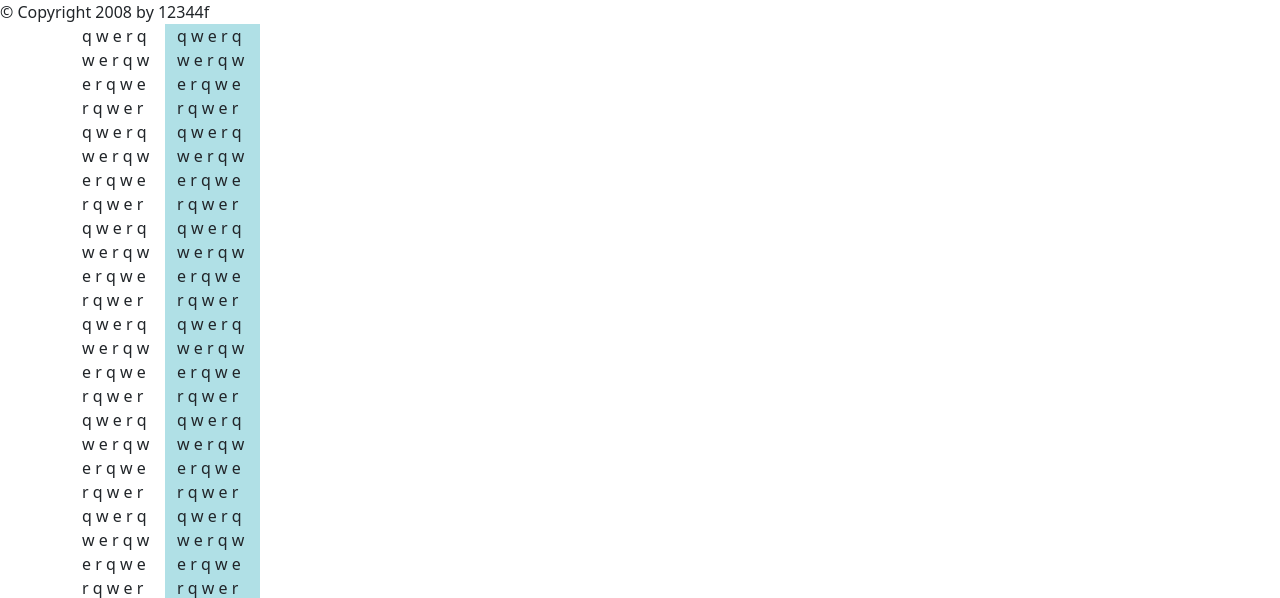
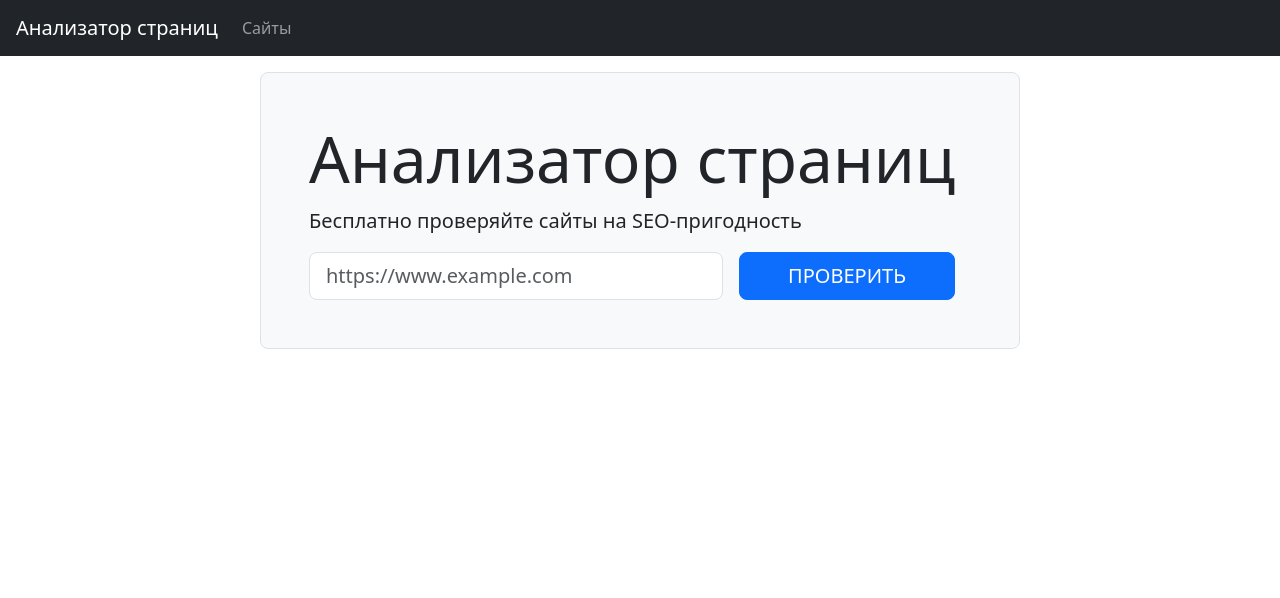
Before and after one commit to zitaker/page-analyzer, a Flask app: page / in a window 1280 px wide. Shown: the top 598 px of the page. After the commit the page ends 349 px from the top, so only its background shows below. Run offline with Flask 2, Linux system fonts and the light colour scheme.

Commit message:
[010] control point step 2

```diff
--- a/page_analyzer/templates/base.html
+++ b/page_analyzer/templates/base.html
@@ -1,19 +1,34 @@
 <!DOCTYPE html>
 <html lang="en">
 <head>
-    {% block head %}
     <link rel="stylesheet" href="style.css" />
     <link href="https://cdn.jsdelivr.net/npm/bootstrap@5.3.1/dist/css/bootstrap.min.css" rel="stylesheet" integrity="sha384-4bw+/aepP/YC94hEpVNVgiZdgIC5+VKNBQNGCHeKRQN+PtmoHDEXuppvnDJzQIu9" crossorigin="anonymous">
-    <title>{% block title %}{% endblock %} - My Webpage</title>
-    {% endblock %}
+    <title>{% block title %}{% endblock %}</title>
 </head>
 <body>
-    <div id="content">{% block content %}{% endblock %}</div>
-    <div id="footer">
-        {% block footer %}
 
-        {% endblock %}
+<div id="footer">
+    <header class="flex-shrink-0">
+        <nav class="navbar navbar-expand-md navbar-dark bg-dark px-3">
+          <a class="navbar-brand" href="/">Анализатор страниц</a>
+          <div id="navbarNav">
+              <ul class="navbar-nav">
+                <li class="nav-item"><a class="nav-link " href="/urls">Сайты</a></li>
+              </ul>
+
+          </div>
+        </nav>
+      </header>
+</div>
+
+<main class="flex-grow-1">
+    <div class="container-lg mt-3">
+        <h1>{% block h1 %}{% endblock %}</h1>
+    {% block main %}
+    {% endblock %}
     </div>
+</main>
+
 
         <div class="container">
           <div class="row">
@@ -28,9 +43,11 @@
 
                 {% endblock %}
             </div>
+          </div>
+        </div>
 
 
-          </div>
-        </div>
+
+
 </body>
 </html>
--- a/page_analyzer/templates/index.html
+++ b/page_analyzer/templates/index.html
@@ -1,26 +1,16 @@
 {% extends "base.html" %}
-  {% block footer %}
-        &copy; Copyright 2008 by 12344f
 
-    {% endblock %}
+{% block title %}Анализатор страниц{% endblock %}
 
-    {% block qwerty %}
-         q w e r   q w e r   q w e r   q w e r   q w e r   q w e r   q w e r   q w e r
- q w e r   q w e r   q w e r   q w e r   q w e r   q w e r   q w e r
- q w e r   q w e r   q w e r   q w e r   q w e r   q w e r   q w e r   q w e r
- q w e r   q w e r   q w e r   q w e r   q w e r   q w e r   q w e r
- q w e r   q w e r   q w e r   q w e r   q w e r   q w e r   q w e r
- q w e r   q w e r   q w e r   q w e r   q w e r   q w e r   q w e r   q w e r   q w e r
- q w e r   q w e r   q w e r   q w e r   q w e r   q w e r
-    {% endblock %}
-
-
-    {% block qwerty2 %}
-         q w e r   q w e r   q w e r   q w e r   q w e r   q w e r   q w e r   q w e r
- q w e r   q w e r   q w e r   q w e r   q w e r   q w e r   q w e r
- q w e r   q w e r   q w e r   q w e r   q w e r   q w e r   q w e r   q w e r
- q w e r   q w e r   q w e r   q w e r   q w e r   q w e r   q w e r
- q w e r   q w e r   q w e r   q w e r   q w e r   q w e r   q w e r
- q w e r   q w e r   q w e r   q w e r   q w e r   q w e r   q w e r   q w e r   q w e r
- q w e r   q w e r   q w e r   q w e r   q w e r   q w e r
-    {% endblock %}
+{% block main %}
+<div class="row">
+  <div class="col-12 col-md-10 col-lg-8 mx-auto border rounded-3 bg-light p-5">
+    <h1 class="display-3">Анализатор страниц</h1>
+    <p class="lead">Бесплатно проверяйте сайты на SEO-пригодность</p>
+    <form action="/urls " method="post" class="d-flex justify-content-center" required="">
+    <input type="text" name="url" placeholder="https://www.example.com" value="" class="form-control form-control-lg">
+    <input type="submit" class="btn btn-primary  btn-lg ms-3 px-5 text-uppercase mx-3" value="Проверить">
+</form>
+  </div>
+</div>
+{% endblock %}
```
Also changed, not shown: 1 other file.
